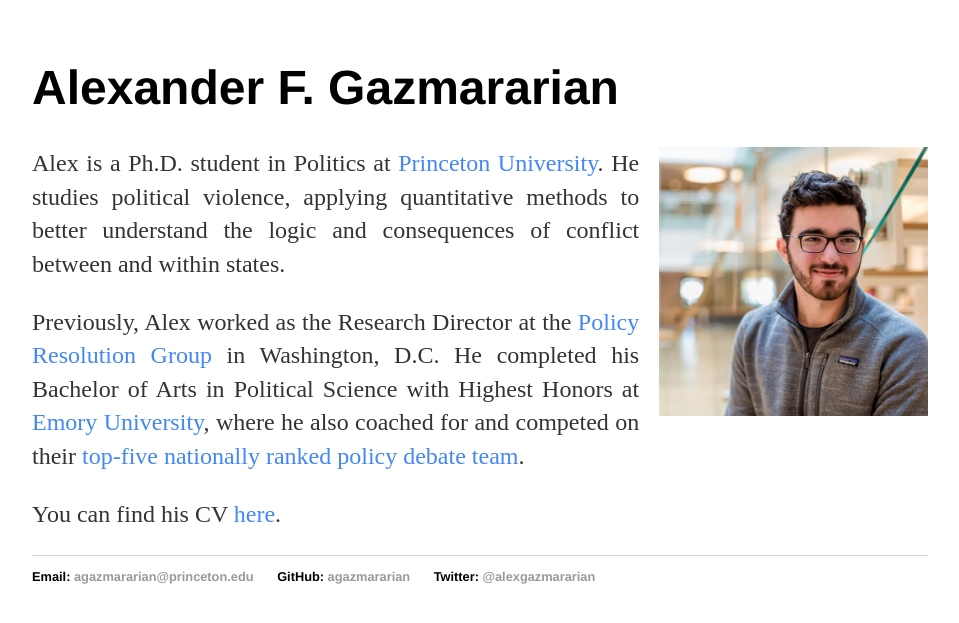
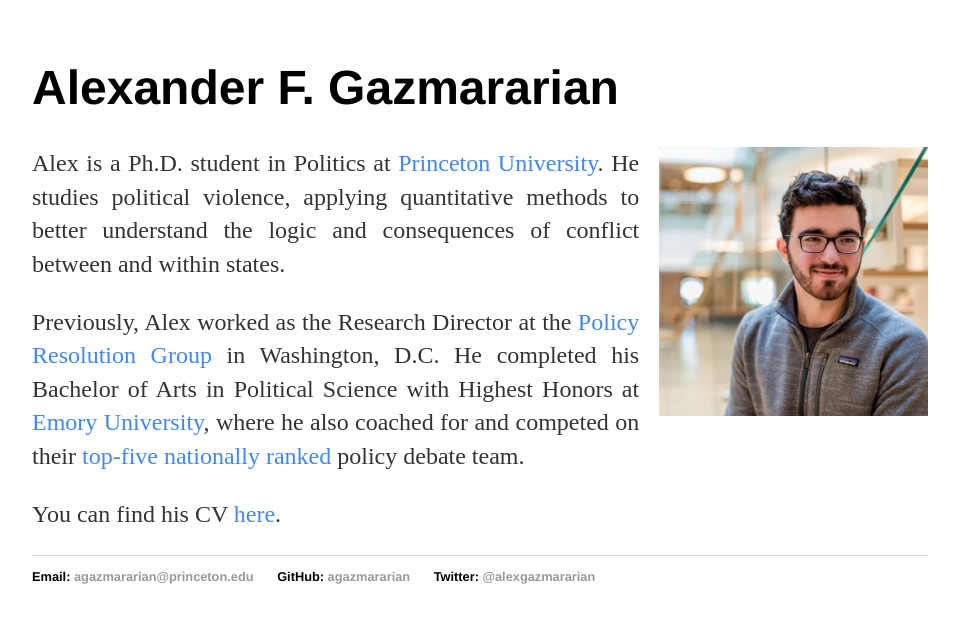
Before and after one commit to agazmararian/agazmararian.github.io, a Jekyll site: the page built from index.html, in a window 1280 px wide. Shown: the top 623 px of the page, without its empty margins (160-1119 px from the left). Built offline with Jekyll 4.4.1, drawn with Linux system fonts in a browser that asks for light colours.

Commit message:
Cosmetic change to link

```diff
--- a/index.html
+++ b/index.html
@@ -5,6 +5,6 @@
 <div>
 	<img  class = "resize" alt="Alexander F. Gazmararian" src="img/prof.jpg">
 	<p>Alex is a Ph.D. student in Politics at <a class="body" href="https://politics.princeton.edu/" target="_blank">Princeton University</a>. He studies political violence, applying quantitative methods to better understand the logic and consequences of conflict between and within states. </p>
-	<p>Previously, Alex worked as the Research Director at the <a class="body" href="https://www.policyresolutiongroup.com/" target="_blank">Policy Resolution Group</a> in Washington, D.C. He completed his Bachelor of Arts in Political Science with Highest Honors at <a class="body" href="http://www.emory.edu/home/index.html" target="_blank">Emory University</a>, where he also coached for and competed on their <a class="body" href="http://barkleyforum.emory.edu/competitive_debate/success.html" target="_blank">top-five nationally ranked policy debate team</a>.</p>
+	<p>Previously, Alex worked as the Research Director at the <a class="body" href="https://www.policyresolutiongroup.com/" target="_blank">Policy Resolution Group</a> in Washington, D.C. He completed his Bachelor of Arts in Political Science with Highest Honors at <a class="body" href="http://www.emory.edu/home/index.html" target="_blank">Emory University</a>, where he also coached for and competed on their <a class="body" href="http://barkleyforum.emory.edu/competitive_debate/success.html" target="_blank">top-five nationally ranked</a> policy debate team.</p>
 	<p>You can find his CV <a class="body" href="/files/gazmararian_cv.pdf" target="_blank">here</a>.</p>
 </div>
```
Also changed, not shown: 1 other file.
